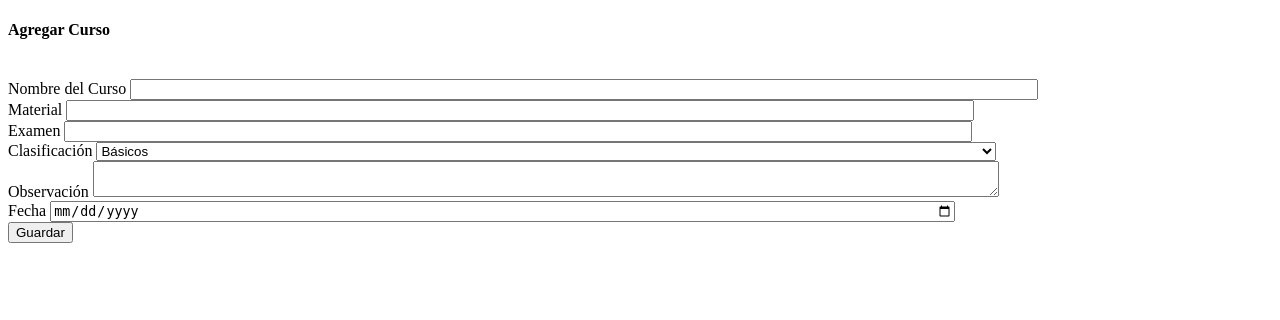
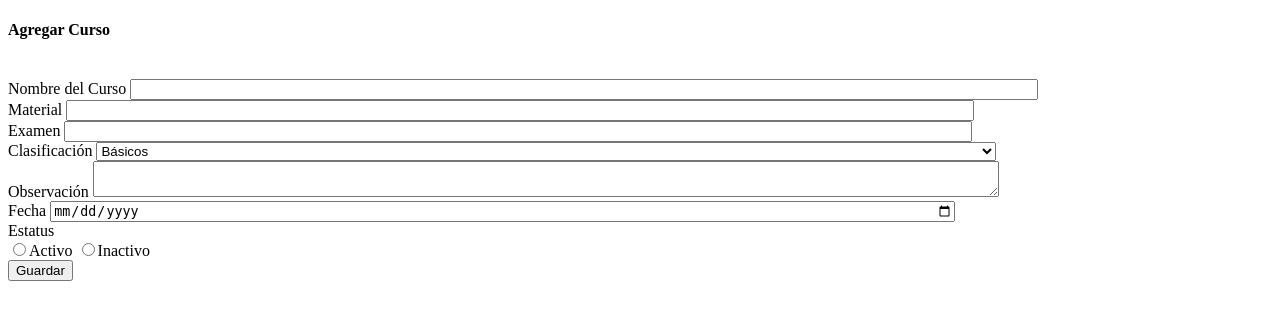
Before and after one commit to jhosyadriana11/Estadia, a CodeIgniter app: the page made by SistemEstadia/application/views/default/cursos_agregar_view.php in a window 1280 px wide. Shown: the top 320 px of the page. Run offline with CodeIgniter, Linux system fonts and the light colour scheme.

Commit message:
31/03/22

```diff
--- a/SistemEstadia/application/controllers/cursos_actualizar.php
+++ b/SistemEstadia/application/controllers/cursos_actualizar.php
@@ -37,7 +37,8 @@ class cursos_actualizar extends CI_Controller {
             'examen'=>$this->input->post('examen'),
             'clasificacion'=>$this->input->post('clasificacion'),
             'observacion'=>$this->input->post('observacion'),
-            'fecha'=>$this->input->post('fecha')
+            'fecha'=>$this->input->post('fecha'),
+            'estatus'=>$this->input->post('estatus')
         );
         $response=$this->m_cursos_actualizar->update_records($idcurso,$datos);
         if($response==true){
--- a/SistemEstadia/application/controllers/cursos_agregar.php
+++ b/SistemEstadia/application/controllers/cursos_agregar.php
@@ -45,6 +45,7 @@ class cursos_agregar extends CI_Controller {
             $data['clasificacion']=$this->input->post('clasificacion');
 			$data['observacion']=$this->input->post('observacion');
 			$data['fecha']=$this->input->post('fecha');
+			$data['estatus']=$this->input->post('estatus');
 			$response=$this->m_cursos_agregar->saverecords($data);
 			if($response==true){
 			        echo '<script type="text/javascript">
--- a/SistemEstadia/application/views/default/cursos_actualizar_view.php
+++ b/SistemEstadia/application/views/default/cursos_actualizar_view.php
@@ -48,6 +48,11 @@
                 <td width="400" valign='middle' align='left' style=''><input type="date" class="form-control form-control-sm" name="fecha" value="<?php echo $row->fecha; ?>"/></td>
             </tr>
             <tr>
+            <td width="150" class="form-label">Estatus</td>
+            <td width="400" valign='middle' align='left' style=''><input class="form-control-sm" type="radio" name="estatus" value="Activo">Activo
+                <input class="form-control-sm" type="radio" name="estatus" value="Inactivo">Inactivo
+            </tr>
+            <tr>
                 <td colspan="2" align="center">
                 <input class="btn btn-sm btn-primary btnUTCAzul" type="submit" name="update" value="Actualizar"/></td>
             </tr>
--- a/SistemEstadia/application/views/default/cursos_agregar_view.php
+++ b/SistemEstadia/application/views/default/cursos_agregar_view.php
@@ -32,13 +32,18 @@
     </div>
     <div class="col mb-2">
       <div >
-        <label class="form-label">Observación </label>
+        <label class="form-label">Observación</label>
         <textarea class="form-control form-control-sm" type="text" style="width: 900px;" name="observacion"></textarea>
       </div>
     </div>
     <div class="col mb-2">
-      <label class="form-label">Fecha </label>
+      <label class="form-label">Fecha</label>
       <input class="form-control form-control-sm" type="date" style="width: 900px;" name="fecha"/>
+    </div>
+    <div class="col mb-2">
+      <label class="form-label">Estatus </label></br>
+      <input class="form-control-sm" type="radio" name="estatus" value="Activo">Activo
+      <input class="form-control-sm" type="radio" name="estatus" value="Inactivo">Inactivo
     </div>
     <div class="col mb-2">
       <input class="btn btn-sm btn-primary btnUTCAzul" type="submit" colspan="2" align="center" name="save" value="Guardar"/>
--- a/SistemEstadia/application/views/default/cursos_catalogo_admin.php
+++ b/SistemEstadia/application/views/default/cursos_catalogo_admin.php
@@ -20,6 +20,7 @@
                     <th align="left" style="font-size: 12px;">Clasificación</th>
                     <th align="left" style="font-size: 12px;">Observación</th>
                     <th align="left" style="font-size: 12px;">Fecha de creación</th>
+                    <th align="left" style="font-size: 12px;">Estatus</th>
                     <th align="left" style="font-size: 12px;">Eliminar</th>
                     <th align="left" style="font-size: 12px;">Actualizar</th>
                 </tr>
@@ -33,6 +34,7 @@
                     <td valign='middle' align='left' style=''><?php echo $row->clasificacion?></td>
                     <td style="width: 400px;" valign='middle' align='left' style=''><?php echo $row->observacion?></td>
                     <td valign='middle' align='left' style=''><?php echo $row->fecha?></td>
+                    <td valign='middle' align='left' style=''><?php echo $row->estatus?></td>
                     <?php echo "<td><a class='btn btn-sm btn-danger' onclick='return Borrar();' href='cursos_admin/deletedata?idcurso=".$row->idcurso."'>Eliminar</td>"; ?>
                     <?php echo "<td><a class='btn btn-sm btn-secondary' href='cursos_actualizar/updatedata?idcurso=".$row->idcurso."'>Actualizar</td>"; ?>
                     </tr>
--- a/SistemEstadia/application/views/default/miscursos_view.php
+++ b/SistemEstadia/application/views/default/miscursos_view.php
@@ -5,9 +5,10 @@
         <title>Mis Cursos</title>
     </head>
     <body>
-        <h4>Mis Cursos</h4>
+    <div class="col mb-2">
+        <h4>Mis Cursos</h4></br>
         <form method="POST" action="<?= base_url() ?>miscursos/cargar_archivo" enctype="multipart/form-data">
-        <table border="1" width="800" border="0" cellspacing="5" cellpadding="5">
+        <table class="table table-sm table-hover table-striped border-rounded" cellspacing="0px" cellpadding="10px">
             <tr style="background:#CCC">
                 <th align="left" style="font-size: 12px;">No. Curso</th>
                 <th align="left" style="font-size: 12px;">Nombre del curso</th>
@@ -34,5 +35,6 @@
             </tbody>
         </table>
             </form>
+        </div>
     </body>
 </html>
```
Also changed, not shown: SistemEstadia/application/views/default/cursos_catalogo.php (+5 -3 lines).
